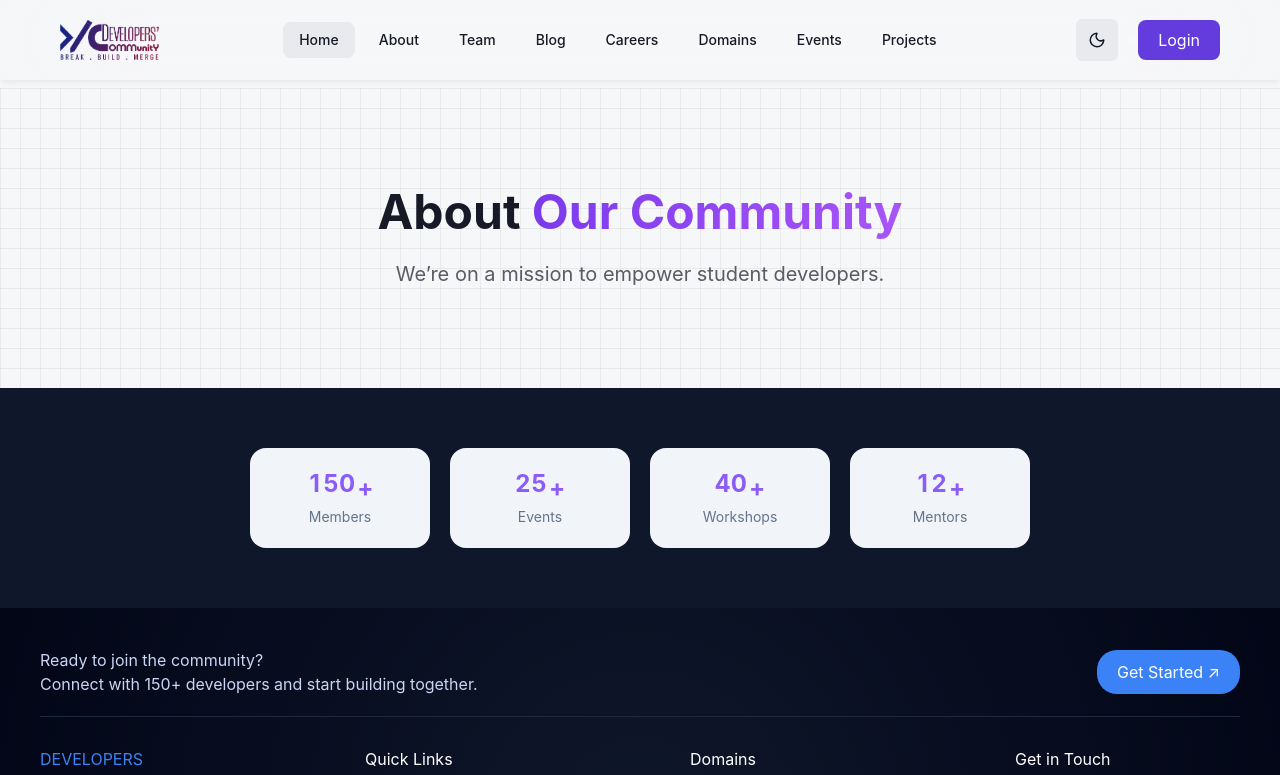
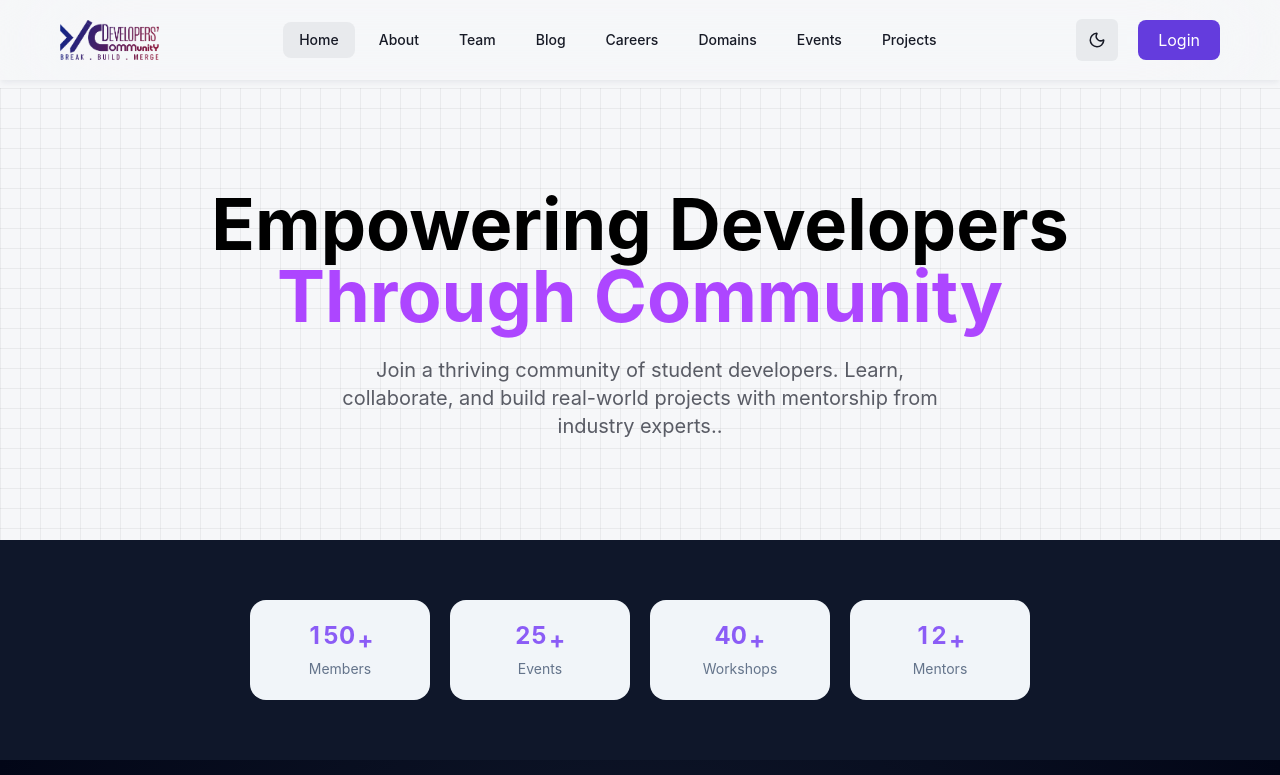
Before and after one commit to Devcommunity2026/sdc-frontend, a React (Vite) app: page / in a window 1280 px wide. Shown: the top 775 px of the page. Built offline with nearby package versions, Linux system fonts and the light colour scheme.

Commit message:
Modified Home Page

```diff
--- a/src/components/Header.jsx
+++ b/src/components/Header.jsx
@@ -15,7 +15,7 @@ const Header = ({ heading1, heading2, subtext }) => {
                     initial={{ opacity: 0, y: 40 }}
                     animate={{ opacity: 1, y: 0 }}
                     transition={{ duration: 0.6 }}
-                    className="text-5xl font-bold w-1/2 max-[1030px]:w-2/3 max-[775px]:w-full max-[775px]:text-3xl text-center"
+                    className="text-6xl md : text-7xl font-bold w-full md: w-1/2 max-[1030px] : w-2/3 text-center"
                 >
                     <Heading heading1={heading1} heading2={heading2} />
                 </motion.h1>
--- a/src/components/Heading.jsx
+++ b/src/components/Heading.jsx
@@ -1,11 +1,17 @@
-import React from 'react'
+const Heading = ({ heading1, heading2 }) => {
+  return (
+    <div className="text-center">
+      {/* Line 1 */}
+      <h1 className="text-6xl md:text-7xl font-bold text-black">
+        {heading1}
+      </h1>
 
-const Heading = ({ heading1, heading2 }) => {
-    return (
-        <div className='w-full font-bold w-1/2 text-center'>
-            {heading1} <span className="gradient">{heading2}</span>
-        </div>
-    )
-}
+      {/* Line 2 */}
+      <h1 className="text-6xl md:text-7xl font-bold text-purple-500">
+        {heading2}
+      </h1>
+    </div>
+  );
+};
 
-export default Heading
+export default Heading;
--- a/src/pages/Home.jsx
+++ b/src/pages/Home.jsx
@@ -6,9 +6,9 @@ const Home = () => {
   return (
     <div>
       <Header
-        heading1={"About"}
-        heading2={"Our Community"}
-        subtext={"We’re on a mission to empower student developers."}
+        heading1={"Empowering Developers" }
+        heading2={"Through Community"}
+        subtext={"Join a thriving community of student developers. Learn, collaborate, and build real-world projects with mentorship from industry experts.."}
       />
 
       {/* ✅ STATS SECTION */}
```
